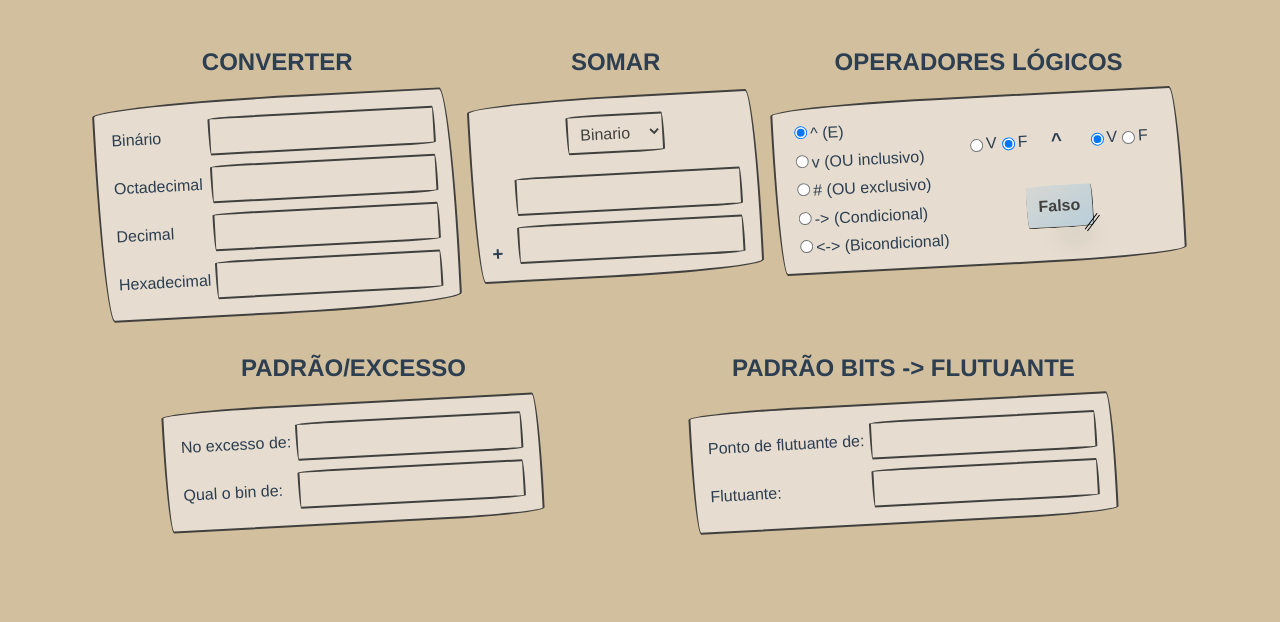
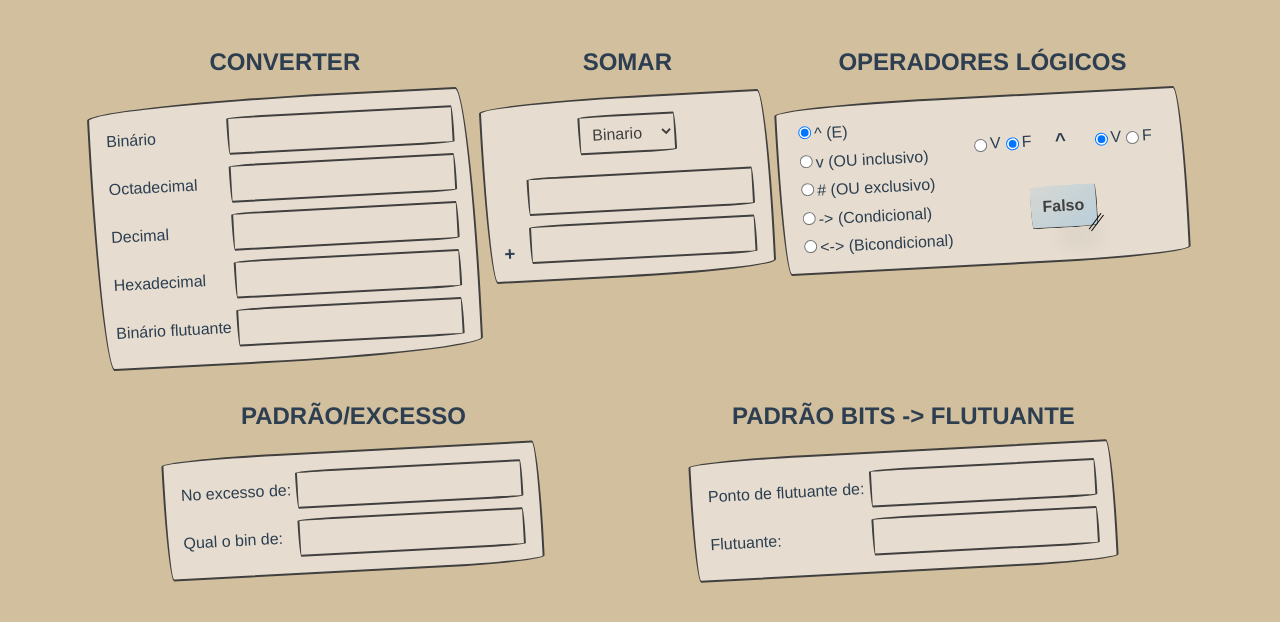
Before and after one commit to LuizFellype/base-caculator, a Vue app: page / in a window 1280 px wide. Shown: the top 622 px of the page. Built offline with nearby package versions, Linux system fonts and the light colour scheme.

Commit message:
feat: finish floating logic

```diff
--- a/package.json
+++ b/package.json
@@ -11,6 +11,7 @@
   "dependencies": {
     "base-converter": "^1.1.2",
     "core-js": "^3.6.5",
+    "fractional": "^1.0.0",
     "jest": "^26.6.3",
     "vue": "^3.0.0"
   },
--- a/src/App.vue
+++ b/src/App.vue
@@ -13,12 +13,20 @@
         </div>
         <div class="pt-10 inline-between">
           <label for="10">Decimal</label>
-          <input class='input' type="number" v-model="dec" id="10">
+          <input class='input' type="text" v-model="dec" id="10">
         </div>
         <div class="pt-10 inline-between">
           <label for="16">Hexadecimal</label>
           <input class='input' type="text" v-model="hexa" id="16">
         </div>
+        <div class="pt-10 inline-between">
+          <label for="floatBin">Binário flutuante</label>
+          <input class='input' type="number" v-model="floatBin" id="floatBin">
+        </div>
+
+        <!-- <div class="pt-10 inline-center" v-if="floatResult">
+          <h3 class='result'>{{floatResult}}</h3>
+        </div> -->
       </form>
     </div>
 
@@ -71,6 +79,7 @@
 import Operadores from './components/Operadores.vue'
 import bases from 'base-converter'
 import { sumBase } from './helpers/sum.js'
+import { binToDec } from './helpers/floatinPoint.js'
 import ExcessOf from './components/ExcessOf.vue'
 import FloatinPoint from './components/FloatinPoint.vue'
 
@@ -87,6 +96,8 @@ export default {
       octal: '',
       dec: '',
       hexa: '',
+      floatBin: '',
+      // floatResult: '',
 
       base: '2',
       n1: '',
@@ -104,6 +115,12 @@ export default {
     handleConvertSubmit(ev) {
       ev.preventDefault()
       const { id, value } = ev.target
+      if (id === 'floatBin') {
+        const decFrac = binToDec(value)
+        // this.floatResult = decFrac
+        this.dec = decFrac
+        return
+      }
       const convertByBase = {
         2: () => {
           const dec = bases.binToDec(value)
@@ -144,6 +161,7 @@ export default {
       }
 
       convertByBase[id]()
+      this.floatBin = ''
     },
 
     handleBaseSum(ev) {
@@ -171,6 +189,7 @@ body {
   -moz-osx-font-smoothing: grayscale;
   text-align: center;
   color: #2c3e50;
+  padding-bottom: 50px
   /* margin-top: 60px; */
 }
 .input {
@@ -273,6 +292,11 @@ body {
   justify-content: space-around;
   align-items: center;
 }
+.inline-center {
+  display: flex;
+  justify-content: center;
+  align-items: center;
+}
 
 .border {
   border-bottom-left-radius: 15px 255px;
--- a/src/components/FloatinPoint.vue
+++ b/src/components/FloatinPoint.vue
@@ -10,30 +10,46 @@
 
         <div class="pt-10 inline-between">
             <label for="result">Flutuante:</label>
-            <input class='input' type="text" v-model="result" id="result" disabled>
+            <input class='input' type="text" v-model="result" id="result" >
         </div>
 
+        <div class="pt-10 inline-center" v-if="resultFrac">
+            <h3 class='result'>{{resultFrac}}</h3>
+        </div>
     </div>
   </form>
 </template>
 
 <script>
-import { floatinPoint } from "../helpers/floatinPoint";
+import { floatinPoint, binToDec } from "../helpers/floatinPoint"
+
 export default {
     name: 'FloatinPoint',
     data() {
         return {
             result: '',
             base8: '',
+            resultFrac: '',
         }
     },
     methods: {
         handleEnter() {
-            // if (!this.excess || !this.numberToFind) return
+            // 00111100
+            const shouldReturn = !this.base8 || this.base8?.length !== 8
 
-            const { bin } = floatinPoint(this.base8)
+            if (shouldReturn) {
+                if (!this.result) return
+                const resultFrac = binToDec(this.result)
+                this.resultFrac = resultFrac
+                return
+            }
+
+            const { bin, isPositive } = floatinPoint(this.base8)
             this.result = bin
-            // this.resultBase = baseOf
+
+            const resultFrac = binToDec(bin)
+
+            this.resultFrac =  `${isPositive ? '' : '-'}${resultFrac}`
         }
     }
 }
--- a/src/helpers/floatinPoint.js
+++ b/src/helpers/floatinPoint.js
@@ -1,5 +1,5 @@
 import bases from "base-converter";
-
+import { Fraction } from "fractional";
 
 export const floatinPoint = (bin) => {
     const signal = bin[0]
@@ -12,9 +12,7 @@ export const floatinPoint = (bin) => {
     const numberIsPositive = Number(signal) === 0
 
     const diff = numOfExp - baseOf
-    const amountOfPointJumps = numberIsPositive ?
-        (diff > 0 ? diff : diff*-1) :
-        (diff < 0 ? diff : diff*-1)
+    const amountOfPointJumps = diff >= 0 ? diff : diff * -1
 
     const binFractionRes = diff >= 0 ?
         `${mantissa.slice(0, amountOfPointJumps)}.${mantissa.slice(amountOfPointJumps)}` :
@@ -22,3 +20,27 @@ export const floatinPoint = (bin) => {
 
     return { bin: binFractionRes, isPositive: numberIsPositive }
 }
+
+export const convertFLoatingPoint = (floatBin) => {
+    const fracByPosition = [
+        1/2, 1/4, 1/8, 1/16, 1/32, 1/64, 1/128
+    ]
+    const splited = floatBin.split('')
+
+    return splited.reduce((acc, n, idx) => {
+        return Number(n) === 1 ?
+            new Fraction(fracByPosition[idx]).add(new Fraction(acc)).toString() :
+            acc
+    }, 0/1)
+}
+
+export const binToDec = (bin) => {
+    const binSplitted = bin.split('.')
+
+    if (binSplitted.length === 2) {
+        const binDec = binSplitted[0].length ? binSplitted[0] : '0'
+        return `${bases.binToDec(binDec)} ${convertFLoatingPoint(binSplitted[1])}`
+    } else {
+        return bases.binToDec(binSplitted[0])
+    }
+}
```
Also changed, not shown: 2 other files (tests, documents, lock files or other folders).
